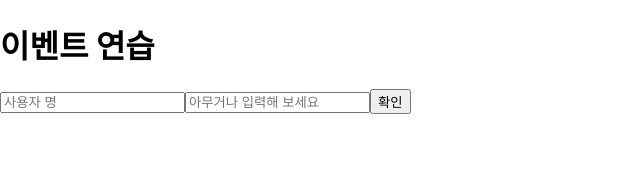
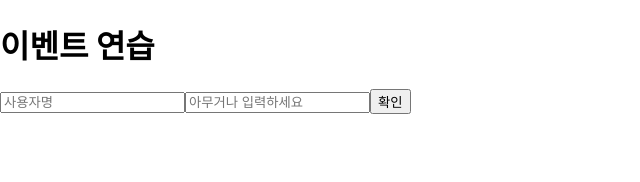
Before and after one commit to qorals1121/20230523-react, a React (Create React App) app: page / in a window 1280 px wide. Shown: the top 182 px of the page, without its empty margins (0-640 px from the left). Built offline with nearby package versions, Linux system fonts and the light colour scheme.

Commit message:
함수 컴포넌트로 이벤트 핸들링 구현하기

```diff
--- a/src/EventPractice.js
+++ b/src/EventPractice.js
@@ -1,198 +1,97 @@
-import { Component } from "react";
+// e.target.name을 사용하지 않은 코드
 
-class EventPractice extends Component {
+// import { useState } from "react";
 
-    state = {
-        username: '',
-        message: ''
-    }
-// 렌더링을 하는 동시에 함수를 만들어서 전달하는 방법
+// const EventPractice = () => {
+//     const [username, setUsername] = useState('');
+//     const[message, setMessage] = useState('');
+//     const onChangeUsername = e => setUsername(e.target.value);
+//     const onChangeMessage = e => setMessage(e.target.value);
+//     const onClick = () => {
+//         alert(username + ': ' + message);
+//         setUsername('');
+//         setMessage('');
+//     };
+//     const onKeyPress = e => {
+//         if (e.key === 'Enter') {
+//             onClick();
+//         }
+//     };
 
-//     render() {
-//         return (
-//             <div>
-//                 <h1>이벤트 연습</h1>
-//                 <input
-//                 type="text"
-//                 name="message"
-//                 placeholder="아무거나 입력해 보세요"
-//                 value={this.state.message}
-//                 onChange={
-//                     (e)=> {
-//                         this.setState({
-//                             message: e.target.value
-//                         })
-//                     }
-//                 }
-//                 />
-//             <button onClick={
-//                 () => {
-//                     alert(this.state.message);
-//                     this.setState({
-//                         message: ''
-//                     });
-//                 }
-//             }>확인</button>
-//             </div>
-//         );
-//     }
-// }
-
-
-    // 함수를 미리 만들어 전달하는 방법
-
-    // constructor(props) {
-    //     super(props);
-    //     this.handleChange = this.handleChange.bind(this);
-    //     this.handleClick = this.handleClick.bind(this);
-    // }
-
-    // handleChange(e) {
-    //     this.setState({
-    //         message: ''
-    //     })
-    // }
-
-    // handleClick() {
-    //     alert(this.state.message);
-    //     this.setState({
-    //         message: ''
-    //     })
-    // }
-
-    // render() {
-    //     return (
-    //         <div>
-    //             <h1>이벤트 연습</h1>
-    //             <input
-    //                 type="text"
-    //                 name="message"
-    //                 placeholder="아무거나 입력해 보세요"
-    //                 value={this.state.message}
-    //                 onChange={this.handleChange}
-    //             />
-    //             <button onClick={this.handleClick}>확인</button>
-    //         </div>
-    //     );
-    // }
-
-
-    //Property Initializer Syntax를 사용한 메서드 작성
-
-    // handleChange = (e) => {
-    //     this.setState({
-    //         message: e.target.value
-    //     });
-    // }
-
-    // handleClick = () => {
-    //     alert(this.state.message);
-    //     this.setState({
-    //         message: ''
-    //     })
-    // }
-
-    // render() {
-    //     return (
-    //         <div>
-    //             <h1>이벤트 연습</h1>
-    //             <input
-    //                 type="text"
-    //                 name="message"
-    //                 placeholder="아무거나 입력해 보세요"
-    //                 value={this.state.message}
-    //                 onChange={this.handleChange}
-    //             />
-    //             <button onClick={this.handleClick}>확인</button>
-    //         </div>
-    //     );
-    // }
-
-    // evnet 객체를 활용하여 input 여러개 넣기
-
-    // handleChange = (e) => {
-    //     this.setState({
-    //         [e.target.name]: e.target.value
-    //     });
-    // }
-
-    // handleClick = () => {
-    //     alert(this.state.username + ': ' + this.state.message);
-    //     this.setState({
-    //         username: '',
-    //         message: ''
-    //     })
-    // }
-
-    // render() {
 //     return (
 //         <div>
 //             <h1>이벤트 연습</h1>
 //             <input
 //                 type="text"
 //                 name="username"
-    //                 placeholder="사용자 명"
-    //                 value={this.state.username}
-    //                 onChange={this.handleChange}
+//                 placeholder="사용자명"
+//                 value={username}
+//                 onChange={onChangeUsername}
 //             />
 //             <input
 //                 type="text"
 //                 name="message"
-    //                 placeholder="아무거나 입력해 보세요"
-    //                 value={this.state.message}
-    //                 onChange={this.handleChange}
+//                 placeholder="아무거나 입력하세요"
+//                 value={message}
+//                 onChange={onChangeMessage}
+//                 onKeyPress={onKeyPress}
 //             />
-    //             <button onClick={this.handleClick}>확인</button>
+//             <button onClick={onClick}>확인</button>
 //         </div>
-    //     );
+//     )
 // }
 
-    // onKeyPress 이벤트 핸들링
+// export default EventPractice;
 
-    handleChange = (e) => {
-        this.setState({
-            [e.target.name]: e.target.value
-        });
-    }
+import { useState } from "react";
 
-    handleClick = () => {
-        alert(this.state.username + ': ' + this.state.message);
-        this.setState({
+const EventPractice = () => {
+    const [form, setForm] = useState({
         username: '',
         message: ''
-        })
+    });
+    const { username, message } = form;
+    const onChange = e => {
+        const nextForm = {
+            ...form, //기존의 form 내용을 이자리에 복사한 뒤
+            [e.target.name]: e.target.value // 원하는 값을 덮어 씌우기
         }
+        setForm(nextForm);
+    };
+    const onClick = () => {
+        alert(username + ': ' + message);
+        setForm({
+            username: '',
+            message: ''
+        });
+    };
+    const onKeyPress = e => {
+        if (e.key === 'Enter') {
+            onClick();
+        }
+    };
 
-    handleKeyPress = (e) => {
-        if(e.key === 'Enter') {
-            this.handleClick();
-        }
-    }
-
-    render() {
     return (
         <div>
             <h1>이벤트 연습</h1>
             <input
                 type="text"
                 name="username"
-                    placeholder="사용자 명"
-                    value={this.state.username}
-                    onChange={this.handleChange}
+                placeholder="사용자명"
+                value={username}
+                onChange={onChange}
             />
             <input
                 type="text"
                 name="message"
-                    placeholder="아무거나 입력해 보세요"
-                    value={this.state.message}
-                    onChange={this.handleChange}
-                    onKeyPress={this.handleKeyPress}
+                placeholder="아무거나 입력하세요"
+                value={message}
+                onChange={onChange}
+                onKeyPress={onKeyPress}
             />
-                <button onClick={this.handleClick}>확인</button>
+            <button onClick={onClick}>확인</button>
         </div>
-        );
-    }
+    )
 }
 
-
 export default EventPractice;
```
Lines whose indentation alone changed are shown as unchanged.
